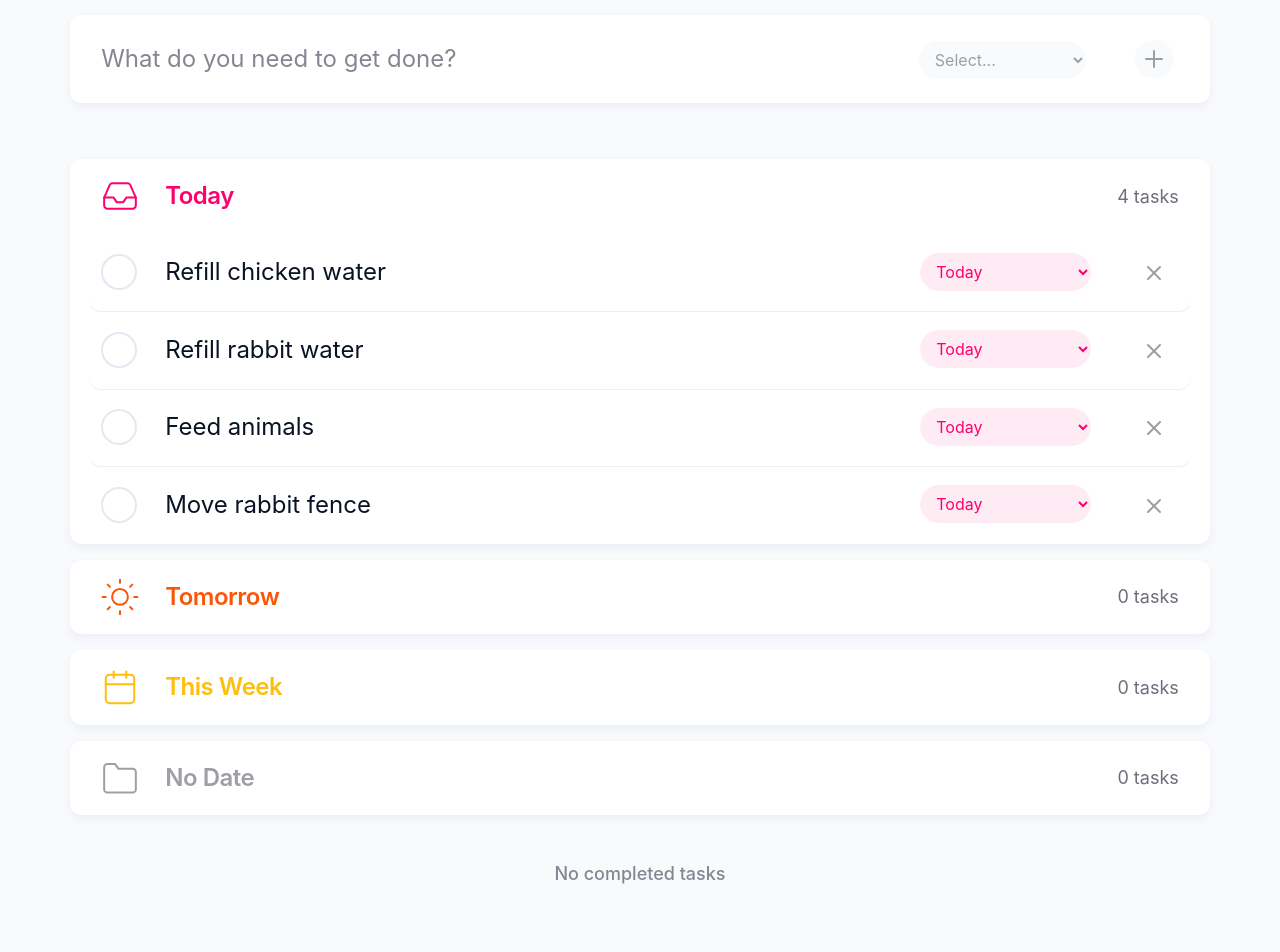
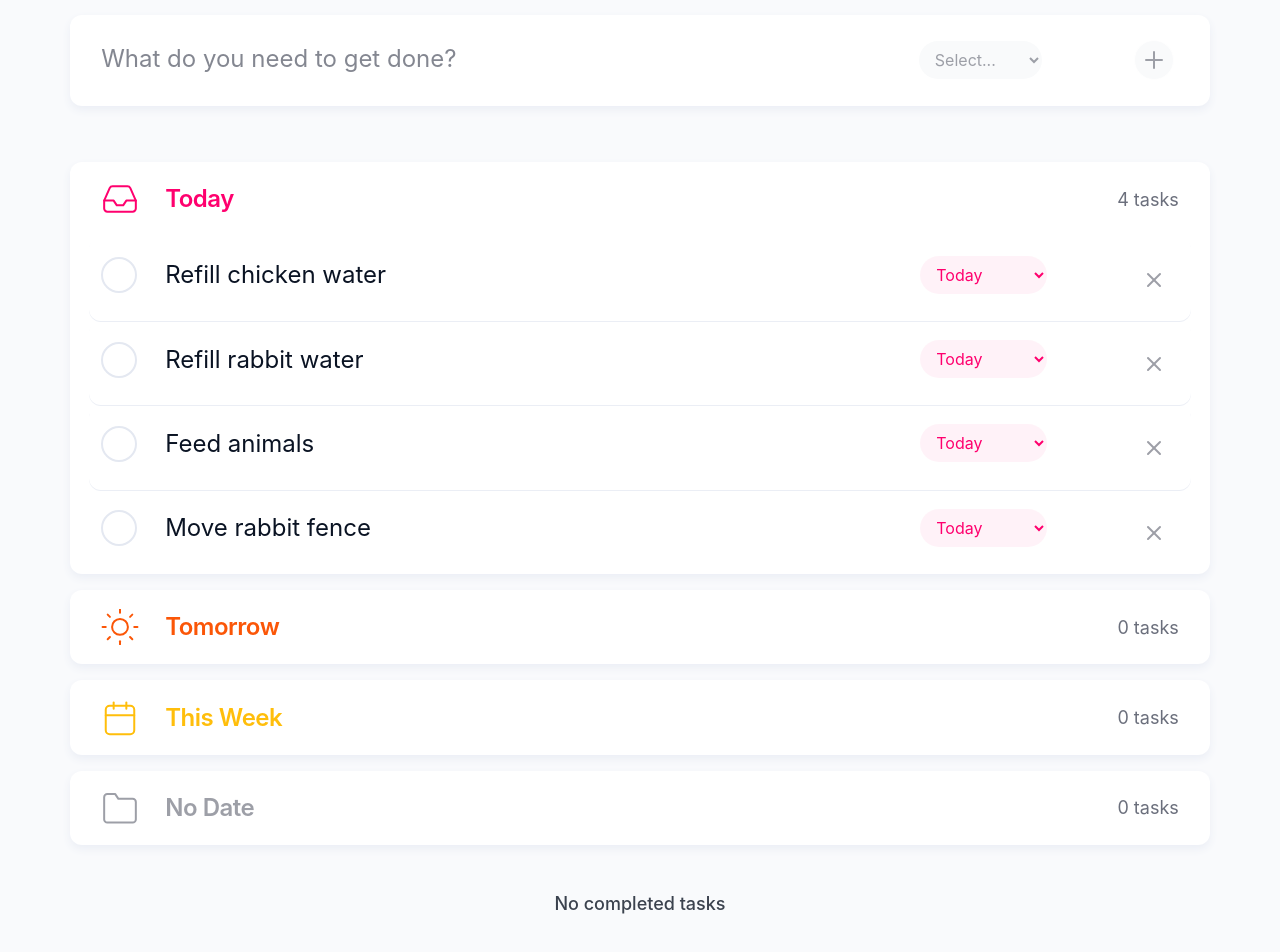
Before and after one commit to aparkening/todo-app, a React (Create React App) app: page / in a window 1280 px wide. Shown: the part 98-1050 px from the top of the page. Built offline with nearby package versions, Linux system fonts and the light colour scheme; a web font is replaced by a local one.

Commit message:
Fix a11y issues
Add label to new task description.
Nest select lists inside labels to correct duplicate id references.
Increase color contrast in select lists.
Increase color contrast in Completed Tasks h3.

```diff
--- a/src/Task.js
+++ b/src/Task.js
@@ -198,9 +198,9 @@ export default class Task extends React.Component {
             </CompleteDescription>
             {/* <Col xs={6} md={3} lg={3}> */}
             <SelectContainer>
-              <label className="sr-only" htmlFor="change-list">Select Timeframe</label>
+              <label>
+                <span className="sr-only">Select Timeframe</span>
                 <SelectList
-                id="change-list"
                   className="time-frame"
                   name="listId"
                   value={this.props.parentList.id}
@@ -212,6 +212,7 @@ export default class Task extends React.Component {
                   <option value="list-week">This Week</option>
                   <option value="list-completed">Completed</option>
                 </SelectList>
+              </label>
             </SelectContainer>
             {/* </Col> */}
             <ButtonContainer>
--- a/src/TaskForm.js
+++ b/src/TaskForm.js
@@ -199,9 +199,9 @@ export default class TaskForm extends React.Component {
       <NewTask listId={this.state.listId} className="container">
         <Form onSubmit={this.handleOnSubmit}>
           <Description>
-          {/* <div className="description col-lg-8 col-md-7 col-12"> */}
-            <label className="sr-only">Task:</label>
+            <label className="sr-only" htmlFor="task-description">Task:</label>
             <TextBox
+              id="task-description"
               type="text"
               name="content"
               onChange={this.handleChange}
@@ -211,9 +211,9 @@ export default class TaskForm extends React.Component {
             />
           </Description>
           <SelectContainer>
-            <label className="sr-only" htmlFor="change-list">Select Timeframe</label>
+            <label>
+              <span className="sr-only">Select Timeframe</span>
               <SelectList
-              id="change-list"
                 className="time-frame"
                 name="listId"
                 value={this.state.listId}
@@ -226,6 +226,7 @@ export default class TaskForm extends React.Component {
                 <option value="list-tomorrow">Tomorrow</option>
                 <option value="list-week">This Week</option>
               </SelectList>
+            </label>
           </SelectContainer>
           <ButtonContainer>
             <AddButton type="submit" listId={this.state.listId}  >
--- a/src/TaskList.js
+++ b/src/TaskList.js
@@ -64,7 +64,7 @@ const Header = styled.h2`
 `;
 const CompleteHeading = styled.h3`
   font-size: 1.125rem;
-  color: ${COLORS.placeholder};
+  color: #3B424E;
   text-align: center;
   margin: 3rem 0;
   & a,
--- a/src/constants.js
+++ b/src/constants.js
@@ -3,15 +3,15 @@ export const COLORS = {
   text: '#0A1323',
   background: '#F9FAFC',
   today: '#FF006E',
-  todayBackground: 'rgba(255, 0, 110, 0.08)',
+  todayBackground: 'rgba(255, 0, 110, 0.05)',
   tomorrow: '#FB5607',
-  tomorrowBackground: 'rgba(251, 86, 7, 0.08)',
+  tomorrowBackground: 'rgba(251, 86, 7, 0.05)',
   thisWeek: '#FFBE0B',
-  thisWeekBackground: 'rgba(255, 190, 11, 0.08)',
+  thisWeekBackground: 'rgba(255, 190, 11, 0.05)',
   noDate: '#9D9FA7',
   noDateBackground: '#F9FAFB',
   completed: '#03CEA4',
-  completedBackground: 'rgba(3, 206, 164, 0.04)',
+  completedBackground: 'rgba(3, 206, 164, 0.05)',
   defaultShadow: '#EBEEF5',
   placeholder: '#848791'
 };
```
Lines whose indentation alone changed are shown as unchanged.
